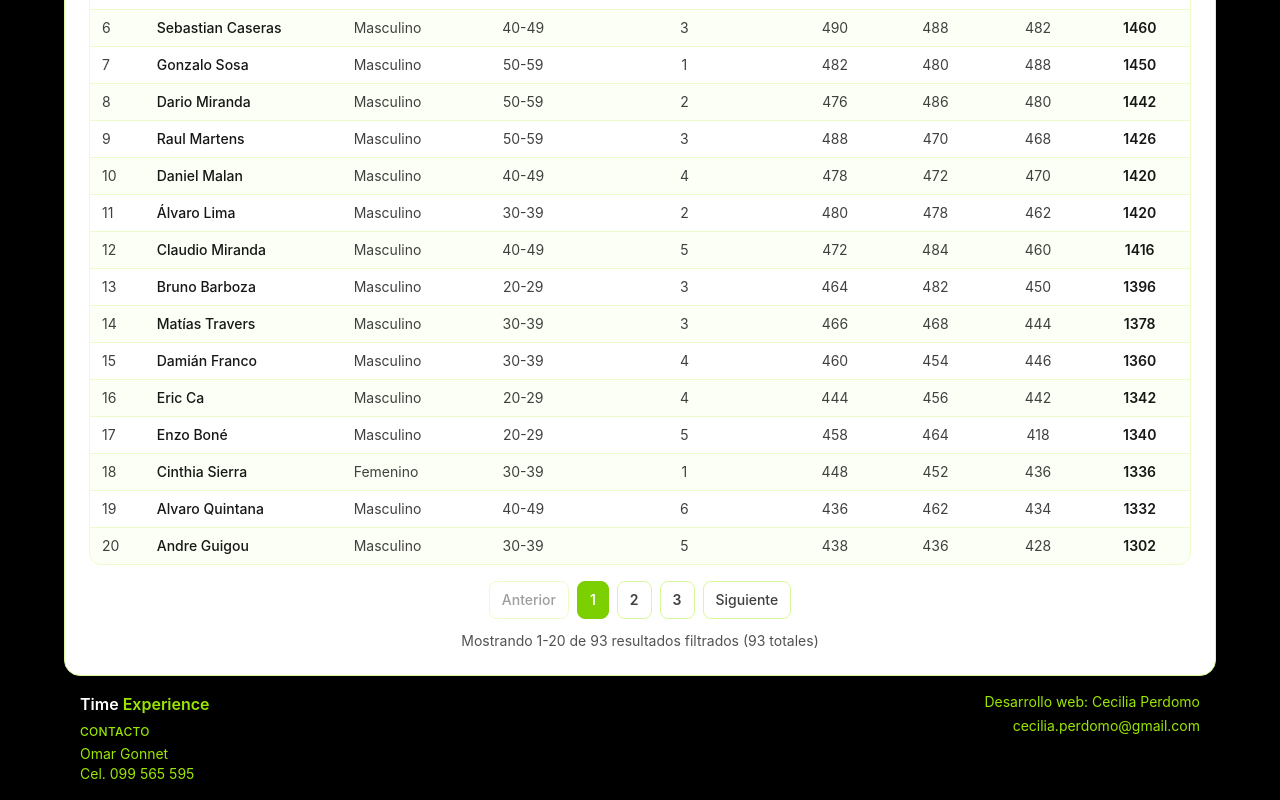
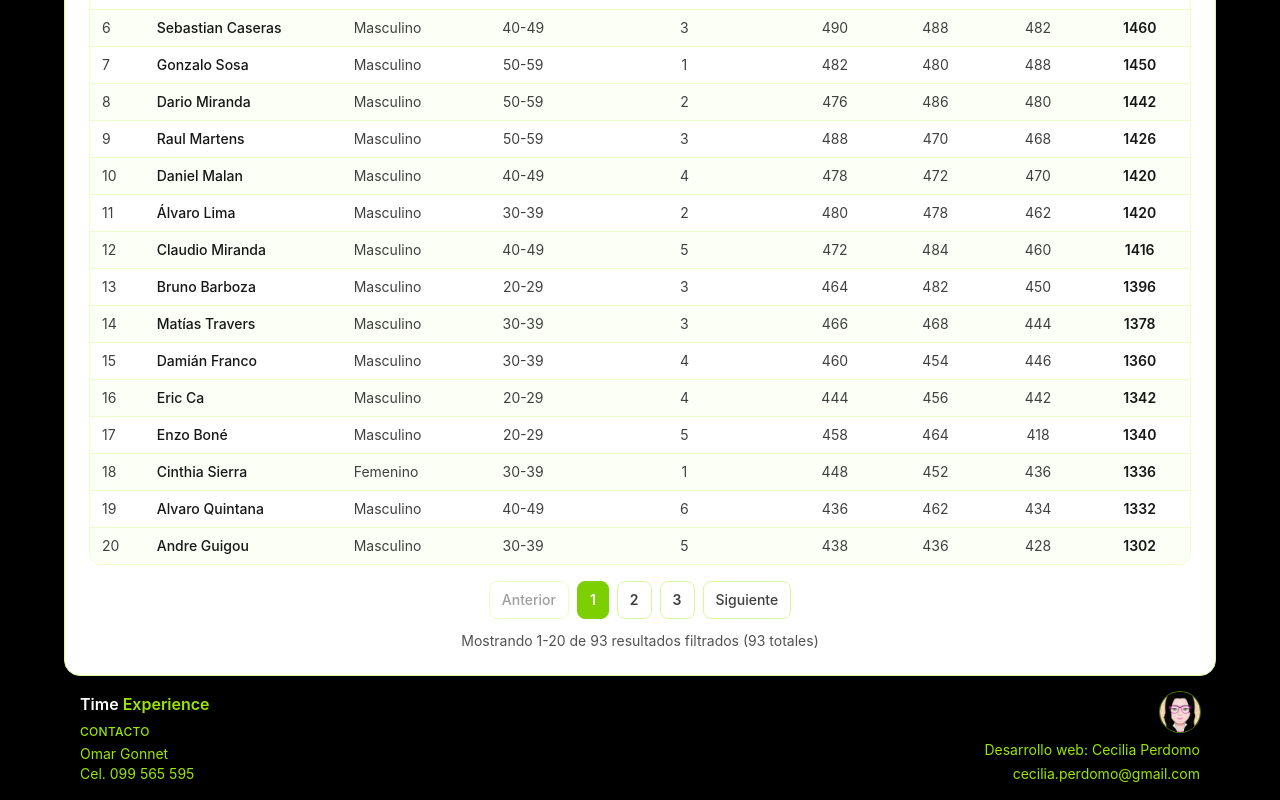
Before and after one commit to CeciliaBPerdomo/cronometraje_instantaneo, a React (Vite) app: page /triple-corona/resultados-21k in a window 1280 px wide. Shown: the part 626-1426 px from the top of the page. Built offline with nearby package versions, Linux system fonts and the light colour scheme.

Commit message:
Enlace web

```diff
--- a/src/Footer/Footer.tsx
+++ b/src/Footer/Footer.tsx
@@ -1,3 +1,5 @@
+import myAvatar from "../assets/myAvatar.png"
+
 function Footer() {
   return (
     <footer className="mt-auto w-full bg-black py-4 text-lime-400">
@@ -15,7 +17,22 @@ function Footer() {
         <div className="flex items-center justify-center text-center"></div>
 
         <div className="text-left md:text-right">
-          <p className="text-xs sm:text-sm">Desarrollo web: Cecilia Perdomo</p>
+          <img
+            src={myAvatar}
+            alt="Avatar de Cecilia Perdomo"
+            className="mb-2 h-10 w-10 rounded-full object-cover ring-1 ring-lime-400/50 md:ml-auto"
+          />
+          <p className="text-xs sm:text-sm">
+            Desarrollo web:{" "}
+            <a
+              href="https://portfolio-cecilia.vercel.app/"
+              target="_blank"
+              rel="noopener noreferrer"
+              className="text-inherit no-underline"
+            >
+              Cecilia Perdomo
+            </a>
+          </p>
           <p className="mt-1 text-xs sm:text-sm">cecilia.perdomo@gmail.com</p>
         </div>
       </div>
```
Also changed, not shown: src/assets/myAvatar.png (added).
